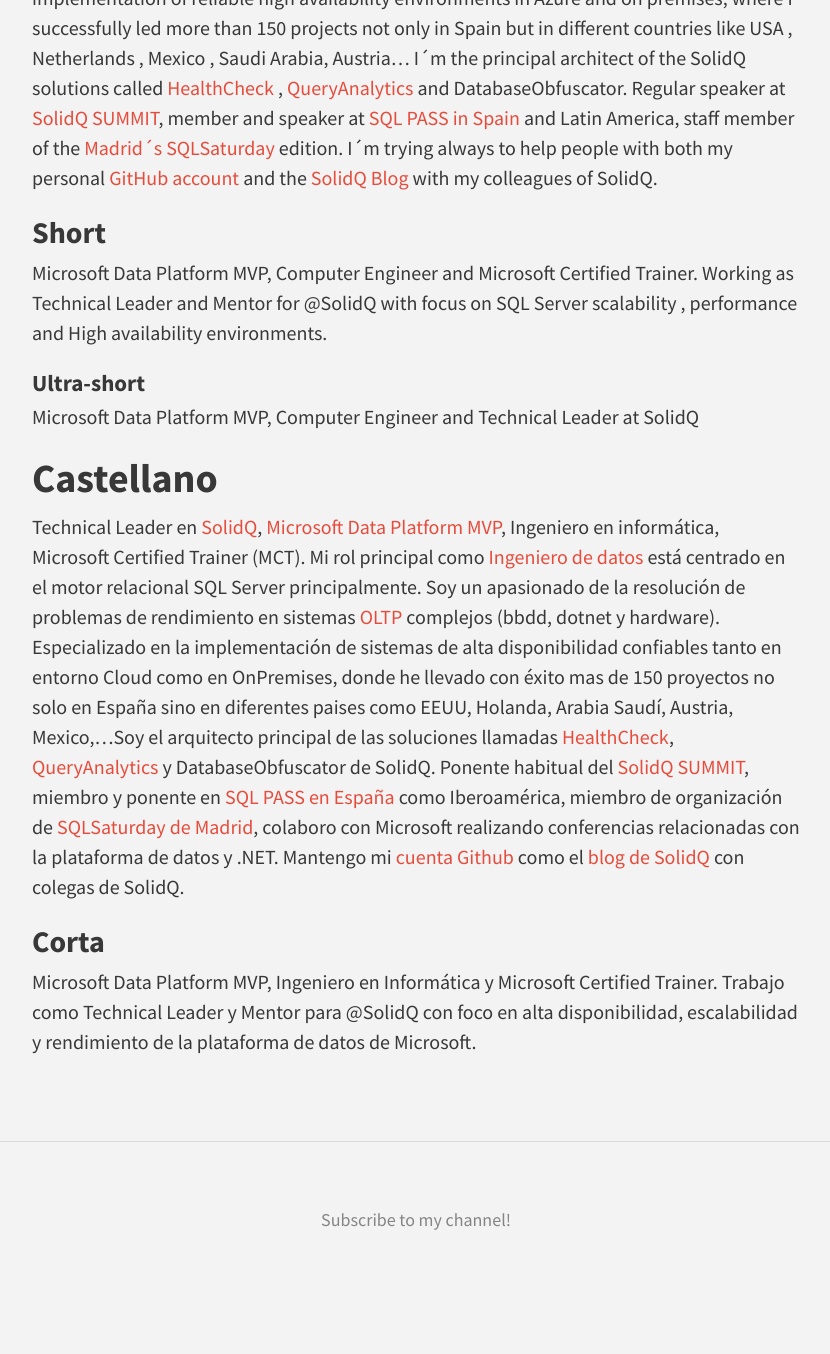
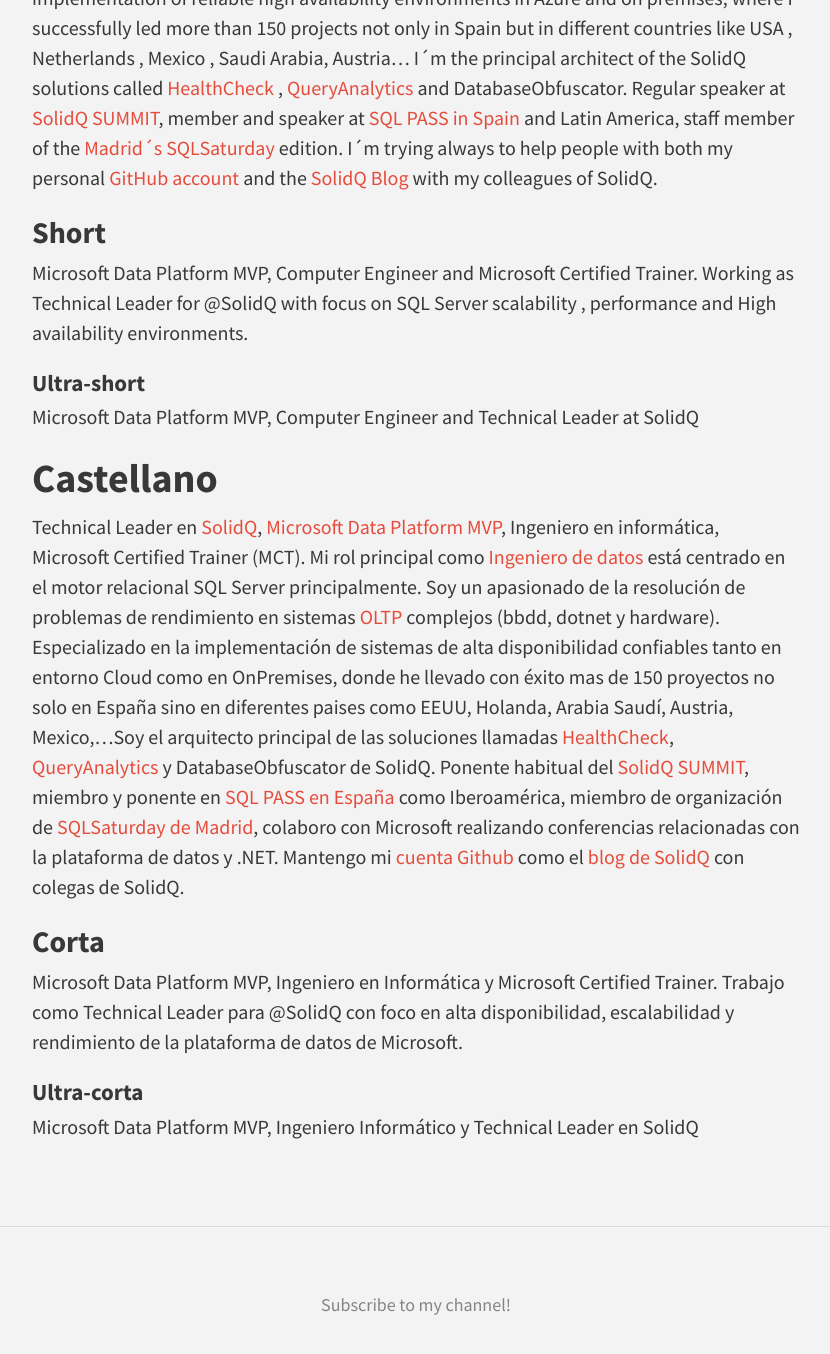
Before and after one commit to enriquecatala/enriquecatala.github.io, a Jekyll site: the page built from about.md, in a window 1280 px wide and 1400 px high, scrolled down 1378 px. Shown: the top 1354 px of the window, without its empty margins (224-1054 px from the left). Built offline with Jekyll 4.4.1, drawn with Linux system fonts in a browser that asks for light colours; nearby versions of some CDN libraries; comment, search, counter and statistics services are not loaded; before the commit the page ends 2693 px from its top, so only the background shows below that.

```diff
--- a/about.md
+++ b/about.md
@@ -35,7 +35,7 @@ Technical leader at [SolidQ](https://www.solidq.com/) , [Microsoft Data Platform
 
 ### Short
 
-Microsoft  Data Platform MVP, Computer Engineer and Microsoft Certified Trainer. Working as Technical Leader and Mentor for @SolidQ with focus on SQL Server scalability , performance and High availability environments.
+Microsoft  Data Platform MVP, Computer Engineer and Microsoft Certified Trainer. Working as Technical Leader for @SolidQ with focus on SQL Server scalability , performance and High availability environments.
 
 #### Ultra-short
 
@@ -47,4 +47,8 @@ Technical Leader en [SolidQ](https://www.solidq.com/), [Microsoft Data Platform
 
 ### Corta
 
-Microsoft  Data Platform MVP, Ingeniero en Informática y Microsoft Certified Trainer. Trabajo como Technical Leader y Mentor para @SolidQ con foco en alta disponibilidad, escalabilidad y rendimiento de la plataforma de datos de Microsoft.
+Microsoft  Data Platform MVP, Ingeniero en Informática y Microsoft Certified Trainer. Trabajo como Technical Leader para @SolidQ con foco en alta disponibilidad, escalabilidad y rendimiento de la plataforma de datos de Microsoft.
+
+#### Ultra-corta
+
+Microsoft Data Platform MVP, Ingeniero Informático y Technical Leader en SolidQ
```
Also changed, not shown: _drafts/docker-compose-azure-container-instance.md (added, +23 -0 lines), _portfolio/sharedmaterial.md (+2 -2 lines), index.html (+7 -6 lines), img/icons/microsoftonedrive.png (added), 3 other files.
